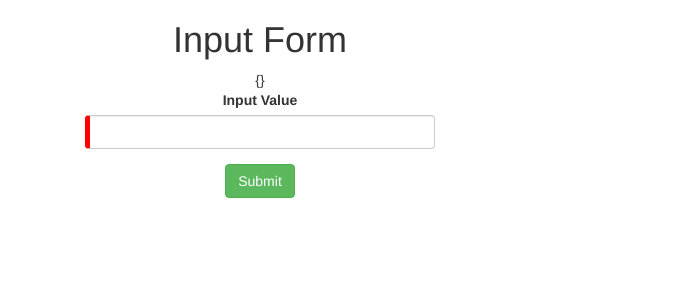
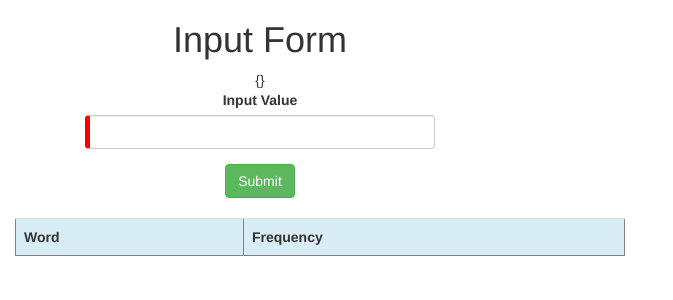
Before and after one commit to basithamid/Terribly-Tiny-Tales-Demo, an Angular app: page / in a window 1280 px wide. Shown: the top 300 px of the page, without its empty margins (0-673 px from the left). Built offline with nearby package versions, Linux system fonts and the light colour scheme.

Commit message:
add table component to app module and app component

```diff
--- a/src/app/app.component.html
+++ b/src/app/app.component.html
@@ -1,4 +1,5 @@
 <!--The content below is only a placeholder and can be replaced.-->
 <div style="text-align:center">
   <input-form></input-form>
+  <words-table></words-table>
 </div>
--- a/src/app/app.module.ts
+++ b/src/app/app.module.ts
@@ -5,11 +5,13 @@ import { HttpClientModule } from '@angular/common/http';
 
 import { AppComponent } from './app.component';
 import { InputFormComponent } from './input-form/input-form.component';
+import { WordsTableComponent } from './words-table/words-table.component';
 
 @NgModule({
   declarations: [
     AppComponent,
-    InputFormComponent
+    InputFormComponent,
+    WordsTableComponent
   ],
   imports: [
     BrowserModule,
```
